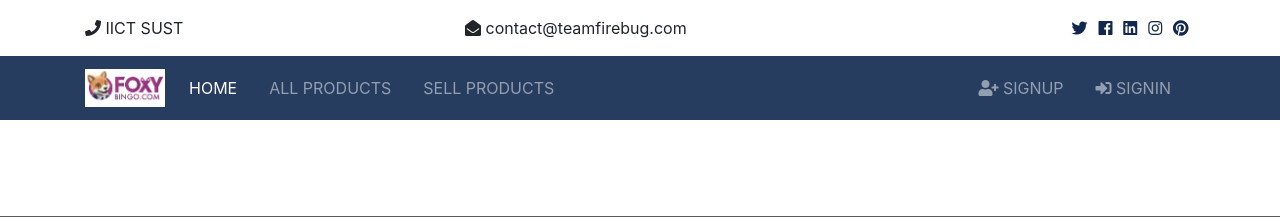
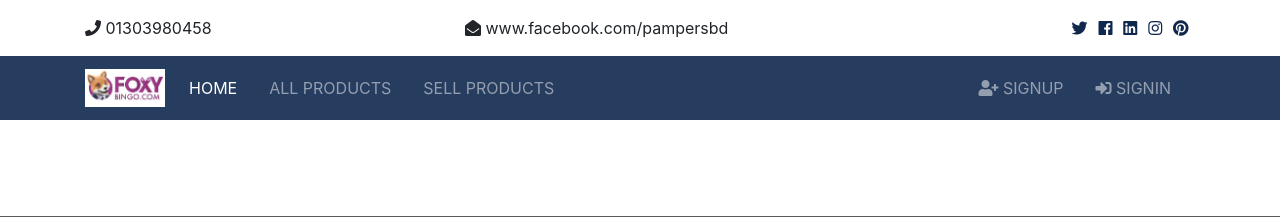
Before and after one commit to wasif31/spicybd_final, a Django app: page / in a window 1280 px wide. Shown: the top 217 px of the page. Run offline with Django 3.2, Linux system fonts and the light colour scheme; data that the repository does not hold is empty; some libraries are stand-ins or nearby versions.

Commit message:
number added

```diff
--- a/templates/listings/listing.html
+++ b/templates/listings/listing.html
@@ -39,8 +39,8 @@
       Listings</a>
 
 
-    <a href="tel:123-456-7890" class="btn btn-light mb-4"><i class="fas fa-phone"></i> Call For Order</a>
-    <a href="https://www.facebook.com" class="btn btn-light mb-4"><i class="fas fa-comment"></i> Message Us</a>
+    <a href="tel:01303980458" class="btn btn-light mb-4"><i class="fas fa-phone"></i> Call For Order</a>
+    <a href="https://www.facebook.com/pampersbd" class="btn btn-light mb-4"><i class="fas fa-comment"></i> Message Us</a>
 
 
 
--- a/templates/partials/_topbar.html
+++ b/templates/partials/_topbar.html
@@ -3,10 +3,10 @@
         <div class="container">
           <div class="row">
             <div class="col-md-4">
-              <i class="fas fa-phone"></i> IICT SUST
+              <i class="fas fa-phone"></i> 01303980458
             </div>
             <div class="col-md-4">
-              <i class="fas fa-envelope-open"></i> contact@teamfirebug.com
+              <i class="fas fa-envelope-open"></i> www.facebook.com/pampersbd
             </div>
             <div class="col-md-4">
               <div class="social text-right">
```
